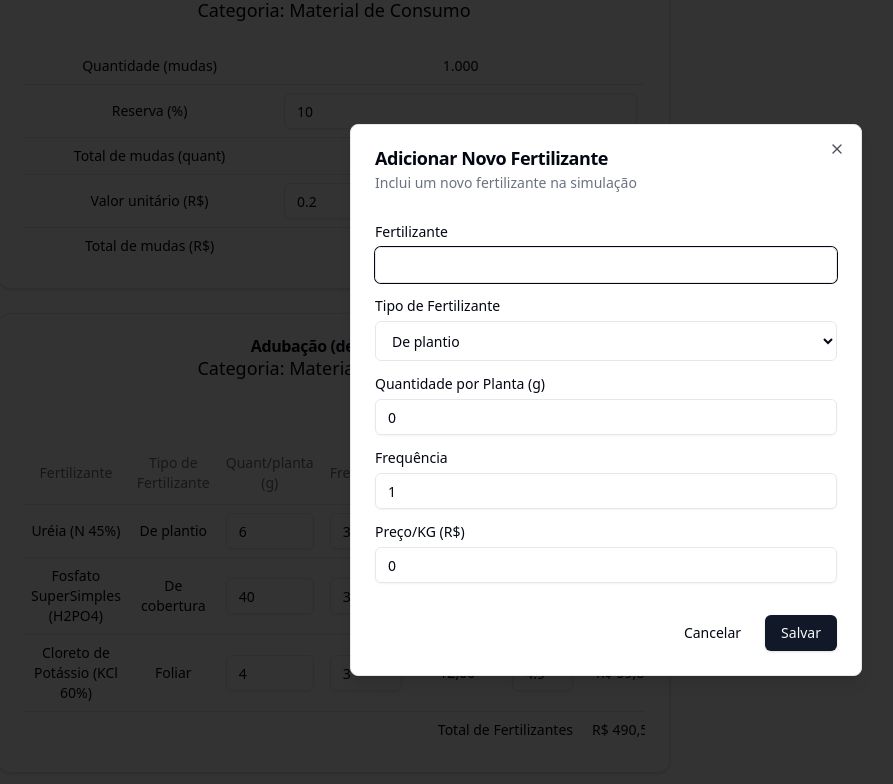
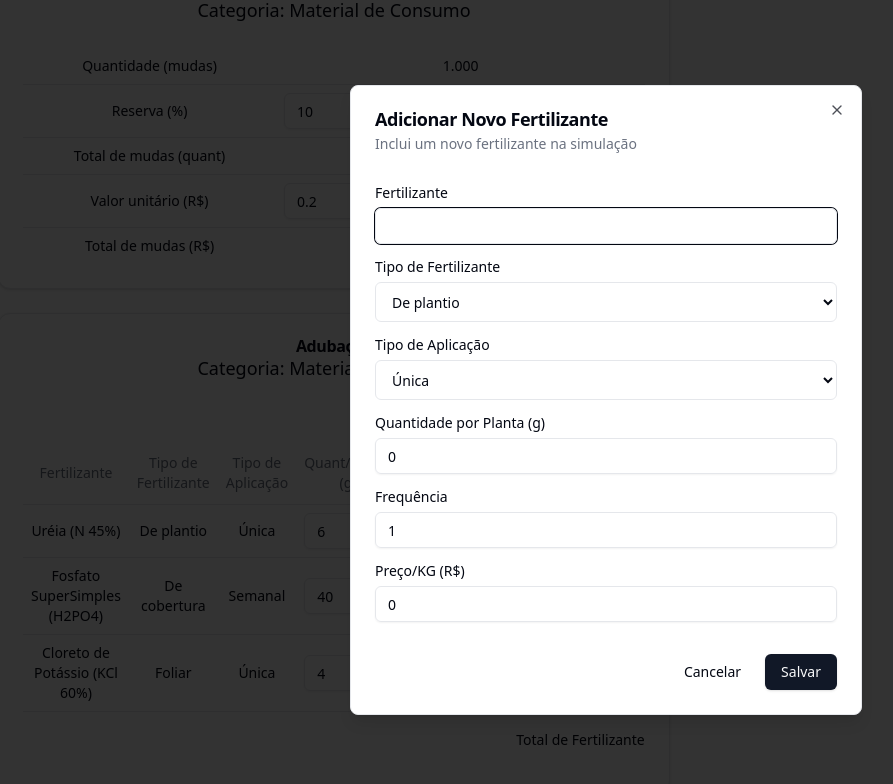
Before and after one commit to cleber1812/APP_Farm, a React (Vite) app: page / in a window 1280 px wide. Both pictures are taken after a click on the button "Incluir Fertilizante". Shown: the part 2401-3185 px from the top of the page, without its empty margins (34-927 px from the left). Built offline with nearby package versions, Linux system fonts and the light colour scheme.

Commit message:
Seção Fertilizante - select Tipo de Aplicação

```diff
--- a/src/components/FertilizerSection.tsx
+++ b/src/components/FertilizerSection.tsx
@@ -20,6 +20,7 @@ import { Label } from "@/components/ui/label";
 interface Fertilizer {
     name: string;
     type: string;
+    applicationType: string;
     quantityPerPlant: number;
     frequency: number;
     totalQuantity: number;
@@ -29,17 +30,20 @@ interface Fertilizer {
 
 interface FertilizerSectionProps {
     plants: number;
+    totalCycleDays: number;
     onFertilizerCostChange: (fertilizer: number) => void;  // nova prop
   }
 
 const FERTILIZER_TYPES = ["De plantio", "De cobertura", "Foliar"];
+const APPLICATION_TYPES = ["Única", "Semanal"] as const;  // usando 'as const' para tipagem literal
 
 
-export function FertilizerSection({ plants, onFertilizerCostChange }: FertilizerSectionProps) {
+export function FertilizerSection({ plants, totalCycleDays, onFertilizerCostChange }: FertilizerSectionProps) {
     const [fertilizers, setFertilizers] = useState<Fertilizer[]>([
         {
           name: "Uréia (N 45%)",
           type: "De plantio",
+          applicationType: "Única",
           quantityPerPlant: 6,
           frequency: 3,
           totalQuantity: 0,
@@ -49,6 +53,7 @@ export function FertilizerSection({ plants, onFertilizerCostChange }: Fertilizer
         {
           name: "Fosfato SuperSimples (H2PO4)",
           type: "De cobertura",
+          applicationType: "Semanal",
           quantityPerPlant: 40,
           frequency: 3,
           totalQuantity: 0,
@@ -58,6 +63,7 @@ export function FertilizerSection({ plants, onFertilizerCostChange }: Fertilizer
         {
           name: "Cloreto de Potássio (KCl 60%)",
           type: "Foliar",
+          applicationType: "Única",
           quantityPerPlant: 4,
           frequency: 3,
           totalQuantity: 0,
@@ -70,6 +76,7 @@ export function FertilizerSection({ plants, onFertilizerCostChange }: Fertilizer
     const [newFertilizer, setNewFertilizer] = useState<Partial<Fertilizer>>({
       name: "",
       type: "De plantio",
+      applicationType: "Única",
       quantityPerPlant: 0,
       frequency: 1,
       pricePerKg: 0
@@ -80,7 +87,13 @@ export function FertilizerSection({ plants, onFertilizerCostChange }: Fertilizer
 
     useEffect(() => {
         const updatedFertilizers = fertilizers.map(fert => {
-            const totalQuantity = (plants * fert.quantityPerPlant * fert.frequency) / 1000;
+
+            const weeksNumber = (totalCycleDays / 7) - 4;
+
+            // Cálculo baseado no tipo de aplicação
+            const totalQuantity = fert.applicationType === "Única"
+              ? (plants * fert.quantityPerPlant * fert.frequency) / 1000  // Cálculo para aplicação única
+              : (plants * weeksNumber * fert.quantityPerPlant * fert.frequency) / 1000;
             const totalCost = totalQuantity * fert.pricePerKg;
             return {
                 ...fert,
@@ -90,7 +103,7 @@ export function FertilizerSection({ plants, onFertilizerCostChange }: Fertilizer
         });
 
         setFertilizers(updatedFertilizers);
-    }, [plants, fertilizers.map(f => `${f.quantityPerPlant}-${f.frequency}-${f.pricePerKg}`).join('-')]);
+    }, [plants, totalCycleDays, fertilizers.map(f => `${f.quantityPerPlant}-${f.frequency}-${f.pricePerKg}`).join('-')]);
 
     // Efeito separado para notificar mudanças no custo total
     useEffect(() => {
@@ -113,10 +126,11 @@ export function FertilizerSection({ plants, onFertilizerCostChange }: Fertilizer
   };
 
   const handleAddFertilizer = () => {
-    if (newFertilizer.name && newFertilizer.type && newFertilizer.quantityPerPlant && newFertilizer.frequency && newFertilizer.pricePerKg) {
+    if (newFertilizer.name && newFertilizer.type && newFertilizer.applicationType && newFertilizer.quantityPerPlant && newFertilizer.frequency && newFertilizer.pricePerKg) {
       const fertilizerToAdd: Fertilizer = {
         name: newFertilizer.name,
         type: newFertilizer.type,
+        applicationType: newFertilizer.applicationType,
         quantityPerPlant: Number(newFertilizer.quantityPerPlant),
         frequency: Number(newFertilizer.frequency),
         totalQuantity: 0,
@@ -128,6 +142,7 @@ export function FertilizerSection({ plants, onFertilizerCostChange }: Fertilizer
       setNewFertilizer({
         name: "",
         type: "De plantio",
+        applicationType: "Única",
         quantityPerPlant: 0,
         frequency: 1,
         pricePerKg: 0
@@ -141,7 +156,7 @@ export function FertilizerSection({ plants, onFertilizerCostChange }: Fertilizer
         <CardHeader>
           <div >
             <div>
-              <CardTitle>Adubação (de Plantio)</CardTitle>
+              <CardTitle>Adubação</CardTitle>
               <div className="text-lg font-medium">Categoria: Material de Consumo</div>
             </div>
             <div className="flex justify-end items-center">
@@ -178,6 +193,21 @@ export function FertilizerSection({ plants, onFertilizerCostChange }: Fertilizer
                       {FERTILIZER_TYPES.map((type) => (
                         <option key={type} value={type}>
                           {type}
+                        </option>
+                      ))}
+                    </select>
+                  </div>
+                  <div className="grid gap-2">
+                    <Label htmlFor="type">Tipo de Aplicação</Label>
+                    <select
+                      id="applicationType"
+                      value={newFertilizer.applicationType}
+                      onChange={(e) => setNewFertilizer({ ...newFertilizer, applicationType: e.target.value })}
+                      className="flex h-10 w-full rounded-md border border-input bg-background px-3 py-2 text-sm ring-offset-background file:border-0 file:bg-transparent file:text-sm file:font-medium placeholder:text-muted-foreground focus-visible:outline-none focus-visible:ring-1 focus-visible:ring-ring focus-visible:ring-offset-0 disabled:cursor-not-allowed disabled:opacity-50"
+                    >
+                      {APPLICATION_TYPES.map((applicationType) => (
+                        <option key={applicationType} value={applicationType}>
+                          {applicationType}
                         </option>
                       ))}
                     </select>
@@ -235,6 +265,7 @@ export function FertilizerSection({ plants, onFertilizerCostChange }: Fertilizer
               <TableRow>
                 <TableHead className="text-center">Fertilizante</TableHead>
                 <TableHead className="text-center">Tipo de Fertilizante</TableHead>
+                <TableHead className="text-center">Tipo de Aplicação</TableHead>
                 <TableHead className="text-center">Quant/planta (g)</TableHead>
                 <TableHead className="text-center">Frequência</TableHead>
                 <TableHead className="text-center">Quantidade total (Kg)</TableHead>
@@ -248,6 +279,7 @@ export function FertilizerSection({ plants, onFertilizerCostChange }: Fertilizer
                 <TableRow key={index}>
                   <TableCell>{fertilizer.name}</TableCell>
                   <TableCell>{fertilizer.type}</TableCell>
+                  <TableCell>{fertilizer.applicationType}</TableCell>
                   <TableCell>
                     <Input
                       type="number"
@@ -294,7 +326,7 @@ export function FertilizerSection({ plants, onFertilizerCostChange }: Fertilizer
                 </TableRow>
               ))}
               <TableRow className="font-medium">
-                <TableCell colSpan={6} className="text-right">Total de Fertilizantes</TableCell>
+                <TableCell colSpan={7} className="text-right">Total de Fertilizantes</TableCell>
                 <TableCell className="text-center">
                   R$ {totalFertilizerCost.toLocaleString('pt-BR', { minimumFractionDigits: 2, maximumFractionDigits: 2 })}
                 </TableCell>
--- a/src/pages/Home.tsx
+++ b/src/pages/Home.tsx
@@ -525,6 +525,7 @@ export function Home () {
 
       <FertilizerSection
         plants={plants}
+        totalCycleDays={totalCycleDays}
         onFertilizerCostChange={(fertilizer) => setFertilizerCost(fertilizer)}
       />
 
```
